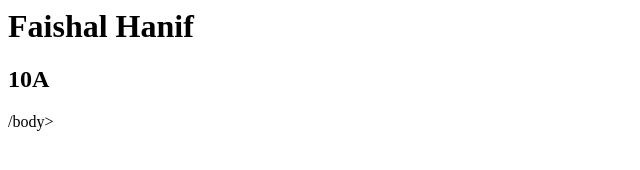
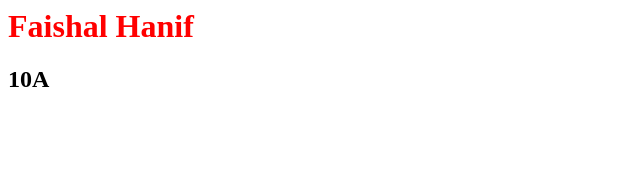
Before and after one commit to FaishalHanif/proyek-_satu, a plain HTML site: page index.html in a window 1280 px wide. Shown: the whole page, without its empty margins (0-640 px from the left). Drawn offline with Linux system fonts and the light colour scheme.

Commit message:
Update index.html

```diff
--- a/index.html
+++ b/index.html
@@ -1,9 +1,12 @@
 <HTML>
+  <style>
+    H1{color:red}
+    </style>
   <Body>
     <H1>Faishal Hanif</H1>
     <H2>10A</H2>
     <script>
       alert("selamat datang")
     </script>
-    /body>
+  </Body>
   </HTML>
```
